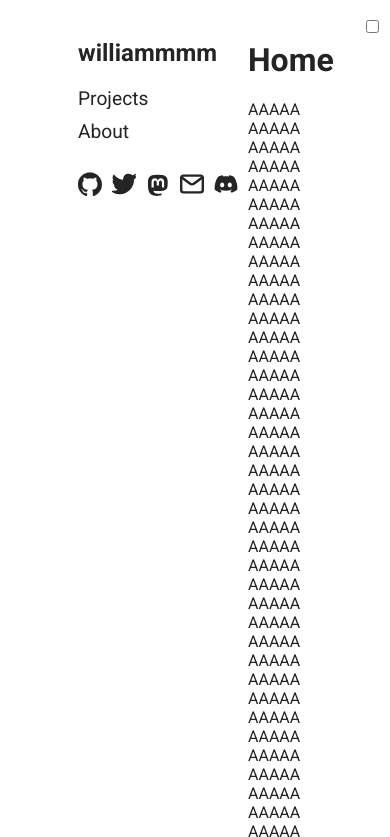
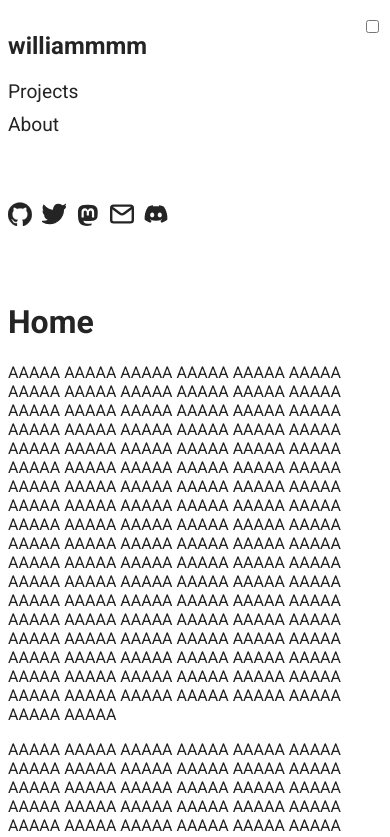
Before and after one commit to williamwith4ms/williammmm.xyz, a plain HTML site: page index.html in a window 390 px wide. Shown: the top 837 px of the page. Drawn offline with Linux system fonts and the light colour scheme.

Commit message:
added mobile shrinking

```diff
--- a/index.html
+++ b/index.html
@@ -17,7 +17,6 @@
 						About
 					</a>
 				</div>
-
 				<div class="social-bar">
 					<a
 						href="https://github.com/williamwith4ms"
@@ -127,12 +126,9 @@
 					</a>
 				</div>
 
-				<div >
-					<label class="theme-toggle-label">
-						<input type="checkbox" class="theme-toggle" id="theme-switch" />
-
-					</label>
-				</div>
+			</div>
+			<div >
+				<input type="checkbox" class="theme-toggle" id="theme-switch" />
 			</div>
 			<div class="content">
 				<h1>Home</h1>
--- a/src/css/style.css
+++ b/src/css/style.css
@@ -2,12 +2,14 @@
 
 /* Global Styles */
 :root {
+    --backgrounder-color: #FFF;
     --background-color: #FFF;
     --text-color: #242424;
     --accent-color: #ADD8E6;
 }
 
 .dark-theme {
+    --backgrounder-color: #141414;
     --background-color: #242424;
     --text-color: #FFF;
     --accent-color: #ADD8E6;
@@ -19,15 +21,6 @@
     right: 2%;
 }
 
-.theme-toggle label {
-    display: inline-block;
-    width: 60px;
-    height: 34px;
-    position: relative;
-    background-color: #ccc;
-    border-radius: 34px;
-    cursor: pointer;
-}
 
 * {
     font-family: 'Roboto', sans-serif;
@@ -38,12 +31,30 @@
 /* Flex Container */
 .flex-container {
     display: flex;
+    flex-direction: row;
+    justify-content: center;
 }
 
 /* Sidebar */
 .sidebar {
-    flex: 0 0 20%;
+    flex: 0 0 12%;
     height: 100vh;
+}
+
+@media (max-width: 800px) {
+    .flex-container {
+        flex-direction: column;
+    }
+
+    .sidebar {
+        width: 100%; /* Make sidebar take full width */
+        height: auto; /* Adjust height to content */
+    }
+
+    .social-bar {
+        margin-top: 0%;
+        margin-bottom: 0%;
+    }
 }
 
 /* Navigation */
@@ -70,6 +81,9 @@
 .content {
     flex-grow: 1;
     word-wrap: break-word;
+    max-width: 800px;
+    width: 100%;
+    flex-shrink: 1;
 }
 
 /* Social Bar */
@@ -112,7 +126,5 @@
 
 /* Body */
 body {
-    margin-left: 20%;
-    margin-right: 15%;
-    margin-top: 5%;
+    margin-top: 3%;
 }
```
